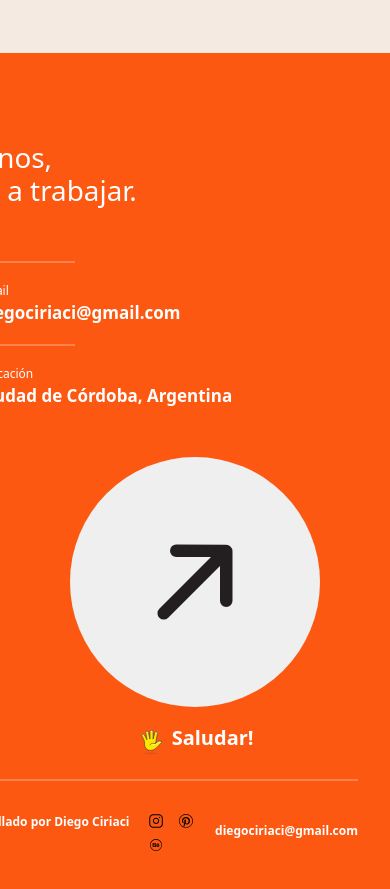
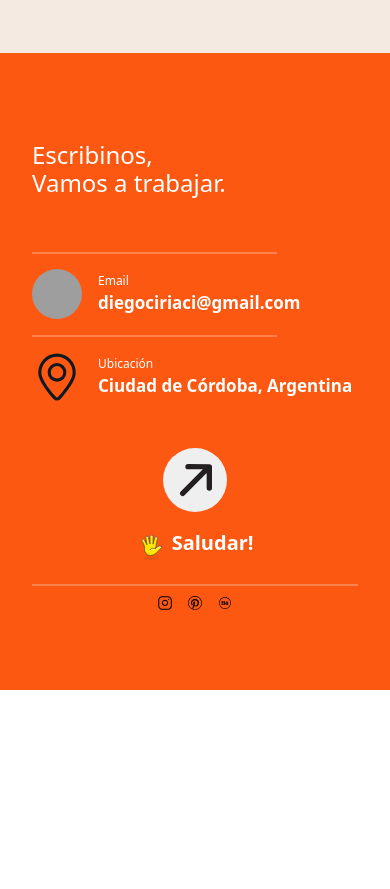
Before and after one commit to diegociriaci/PortfolioReactDiegoCiriaciRibone, a React (Vite) app in the folder vite-project/: page / in a window 390 px wide. Shown: the part 5640-6529 px from the top of the page. After the commit the page ends 6330 px from the top, so only its background shows below. Built offline with nearby package versions, Linux system fonts and the light colour scheme; grey boxes are pictures that could not be loaded.

Commit message:
Hice el responsive del componente Footer

```diff
--- a/vite-project/src/Component/Footer/Footer.css
+++ b/vite-project/src/Component/Footer/Footer.css
@@ -101,3 +101,139 @@ footer{
     background-color: #fff;
     margin-left: -8.125rem;
 }
+
+@media (max-width: 480px) {
+    .footer-header{
+        margin-left: 0;
+        margin-right: 0;
+        text-align: start;
+    }
+
+    .titulo-footer{
+        font-size: 1.5rem;
+    }
+
+    .boton-saludo{
+        width: 4rem;
+        height: 4rem;
+    }
+
+    .boton-saludo img{
+        width: 4rem;
+        height: 4rem;
+        transform: translate(-5px, -1px);
+    }
+
+    .hr-tamanio{
+        width: 75%;
+    }
+
+    .pie-pagina{
+        margin-left: 0;
+        flex-direction: column;
+        align-items: center;
+        margin-top: -40px;
+    }
+
+    .pie-pagina p, .email{
+        visibility: hidden;
+    }
+
+    .hr-final{
+        margin-left: 0;
+    }
+}
+
+@media (min-width: 481px) and (max-width: 767px) {
+    .footer-header{
+        margin-left: 0;
+        margin-right: 0;
+        text-align: start;
+    }
+
+    .titulo-footer{
+        font-size: 1.75rem;
+    }
+
+    .boton-saludo{
+        width: 8rem;
+        height: 8rem;
+    }
+
+    .boton-saludo img{
+        width: 6rem;
+        height: 6rem;
+        transform: translate(1px, -1px);
+    }
+
+    .hr-tamanio{
+        width: 61%;
+    }
+
+    .pie-pagina{
+        margin-left: 0;
+        flex-direction: column;
+        align-items: center;
+        margin-top: -40px;
+    }
+
+    .pie-pagina p, .email{
+        visibility: hidden;
+    }
+
+    .hr-final{
+        margin-left: 0;
+    }
+}
+
+@media (min-width: 768px) and (max-width: 1024px) {
+    .footer-header{
+        margin-left: 0;
+        margin-right: 0;
+    }
+
+    .titulo-footer{
+        font-size: 2rem;
+    }
+
+    .pie-pagina{
+        margin-left: 0;
+        justify-content: space-between;
+    }
+
+    .hr-tamanio{
+        width: 51%;
+    }
+
+    .pie-pagina p, .email{
+        font-size: 0.875rem;
+    }
+
+    .hr-final{
+        margin-left: 0;
+    }
+}
+
+@media (min-width: 1025px) and (max-width: 1400px) {
+    .footer-header{
+        margin-left: -1rem;
+        margin-right: -4rem;
+    }
+
+    .titulo-footer{
+        font-size: 2.25rem;
+    }
+
+    .pie-pagina{
+        margin-left: -1.25rem;
+        justify-content: space-between;
+    }
+
+    .pie-pagina p, .email{
+        font-size: 1rem;
+    }
+
+    .hr-final{
+        margin-left: -8.125rem;
+    }
+}
```
